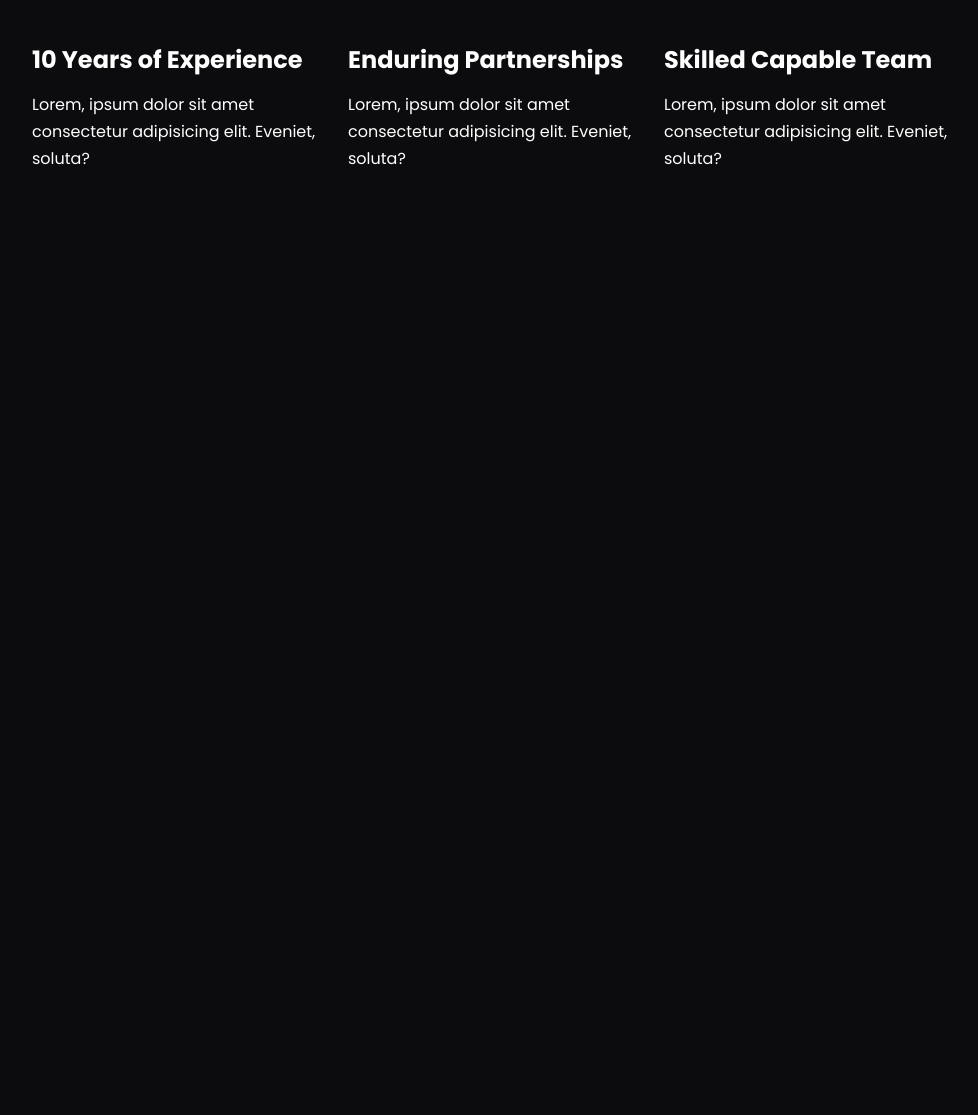
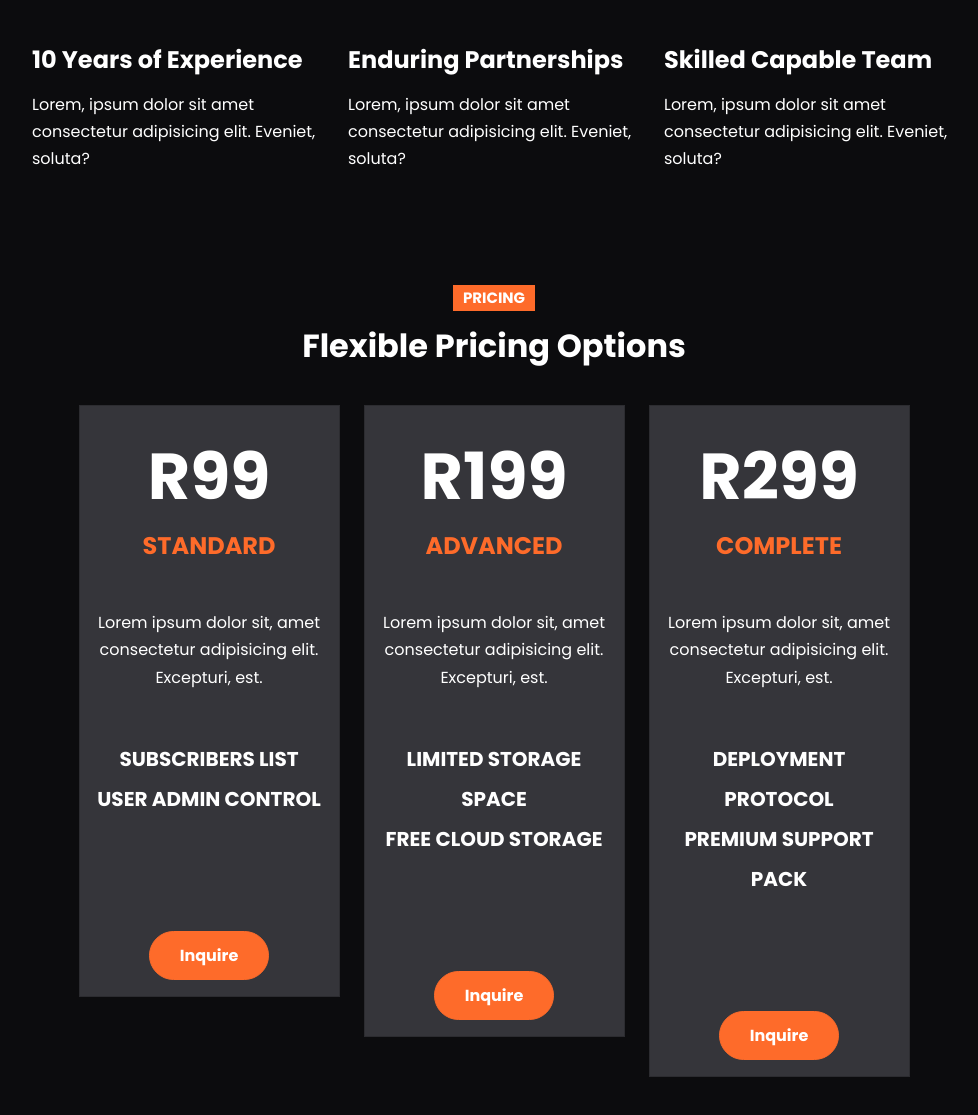
Before and after one commit to MrShifu01/VeraWebsite, a website: page index.html in a window 1280 px wide. Shown: the part 5041-6156 px from the top of the page, without its empty margins (146-1124 px from the left). Before the commit the page ends 5325 px from the top, so only its background shows below. Drawn offline with nearby package versions, Linux system fonts and the light colour scheme; files that its build step writes are made by us from their sources.

Commit message:
pricing section done

```diff
--- a/index.html
+++ b/index.html
@@ -502,6 +502,92 @@
       </div>
     </section>
 
+    <!-- Video Modal -->
+    <div class="video-modal">
+      <div class="modal fade" id="videoModal">
+        <div class="modal-dialog">
+          <div class="modal-content">
+            <div class="ratio ratio-16x9">
+              <iframe src="" frameborder="0" id="video" class="embed-responsive-item"></iframe>
+            </div>
+          </div>
+        </div>
+      </div>
+    </div>
+
+    <!-- Pricing -->
+    <section id="pricing" class="pricing my-6">
+      <div class="container">
+        <div class="row mb-4">
+          <div class="col-md-6 offset-md-3 d-flex flex-column align-items-center text-center">
+            <h5><span class="badge bg-primary rounded-0 text-uppercase">
+              Pricing
+            </span></h5>
+            <h2 class="fw-bold">Flexible Pricing Options</h2>
+          </div>
+        </div>
+        <div class="row justify-content-center">
+          <!-- Pricing Col 1 -->
+          <div class="col-md-3">
+            <div class="card bg-secondary rounded-0 text-center">
+              <div class="card-body">
+                <div class="xl-text fw-bold">R99</div>
+                <h4 class="card-title text-primary text-uppercase fw-bold mb-5">Standard</h4>
+                <p>Lorem ipsum dolor sit, amet consectetur adipisicing elit. Excepturi, est.</p>
+                <ul class="list-unstyled lh-lg mt-5">
+                  <li class="text-uppercase fs-5 fw-bold">
+                    Subscribers List
+                  </li>
+                  <li class="text-uppercase fs-5 fw-bold">
+                    User Admin Control
+                  </li>
+                </ul>
+                <a href="#contact" class="btn btn-primary text-white mt-6 fw-bold">Inquire</a>
+              </div>
+            </div>
+          </div>
+          <!-- Pricing Col 2 -->
+          <div class="col-md-3">
+            <div class="card bg-secondary rounded-0 text-center">
+              <div class="card-body">
+                <div class="xl-text fw-bold">R199</div>
+                <h4 class="card-title text-primary text-uppercase fw-bold mb-5">Advanced</h4>
+                <p>Lorem ipsum dolor sit, amet consectetur adipisicing elit. Excepturi, est.</p>
+                <ul class="list-unstyled lh-lg mt-5">
+                  <li class="text-uppercase fs-5 fw-bold">
+                    Limited Storage Space
+                  </li>
+                  <li class="text-uppercase fs-5 fw-bold">
+                    Free Cloud Storage
+                  </li>
+                </ul>
+                <a href="#contact" class="btn btn-primary text-white mt-6 fw-bold">Inquire</a>
+              </div>
+            </div>
+          </div>
+          <!-- Pricing Col 3 -->
+          <div class="col-md-3">
+            <div class="card bg-secondary rounded-0 text-center">
+              <div class="card-body">
+                <div class="xl-text fw-bold">R299</div>
+                <h4 class="card-title text-primary text-uppercase fw-bold mb-5">Complete</h4>
+                <p>Lorem ipsum dolor sit, amet consectetur adipisicing elit. Excepturi, est.</p>
+                <ul class="list-unstyled lh-lg mt-5">
+                  <li class="text-uppercase fs-5 fw-bold">
+                    Deployment Protocol
+                  </li>
+                  <li class="text-uppercase fs-5 fw-bold">
+                    Premium Support Pack
+                  </li>
+                </ul>
+                <a href="#contact" class="btn btn-primary text-white mt-6 fw-bold">Inquire</a>
+              </div>
+            </div>
+          </div>
+        </div>
+      </div>
+    </section>
+
     <script src="js/replaceme.min.js"></script>
     <script src="js/bootstrap.bundle.min.js"></script>
     <script src="js/script.js"></script>
--- a/js/script.js
+++ b/js/script.js
@@ -30,4 +30,27 @@ function userScroll() {
     })
 }
 
+
 document.addEventListener('DOMContentLoaded', userScroll)
+
+// Video Modal
+const videoBtn = document.querySelector('.video-btn');
+const videoModal = document.querySelector('.video-modal');
+const video = document.querySelector('#video');
+let videoSrc;
+
+if (videoBtn) {
+    videoBtn.addEventListener('click', () => {
+        videoSrc = videoBtn.getAttribute('data-bs-src');
+    })
+}
+
+if (videoModal) {
+    videoModal.addEventListener('shown.bs.modal', () => {
+        video.setAttribute('src', videoSrc + '?autoplay=1;modesbranding=1;showinfo=0');
+    })
+
+    videoModal.addEventListener('hide.bs.modal', () => {
+        video.setAttribute('src', videoSrc);
+    })
+}
--- a/scss/styles.scss
+++ b/scss/styles.scss
@@ -118,6 +118,11 @@
     }
 }
 
+.video-modal .modal-dialog {
+    max-width: 1150px;
+    margin-top: 20px;
+}
+
 @media (max-width: 992px) {
     .xl-text {
         font-size: 50px;
```
